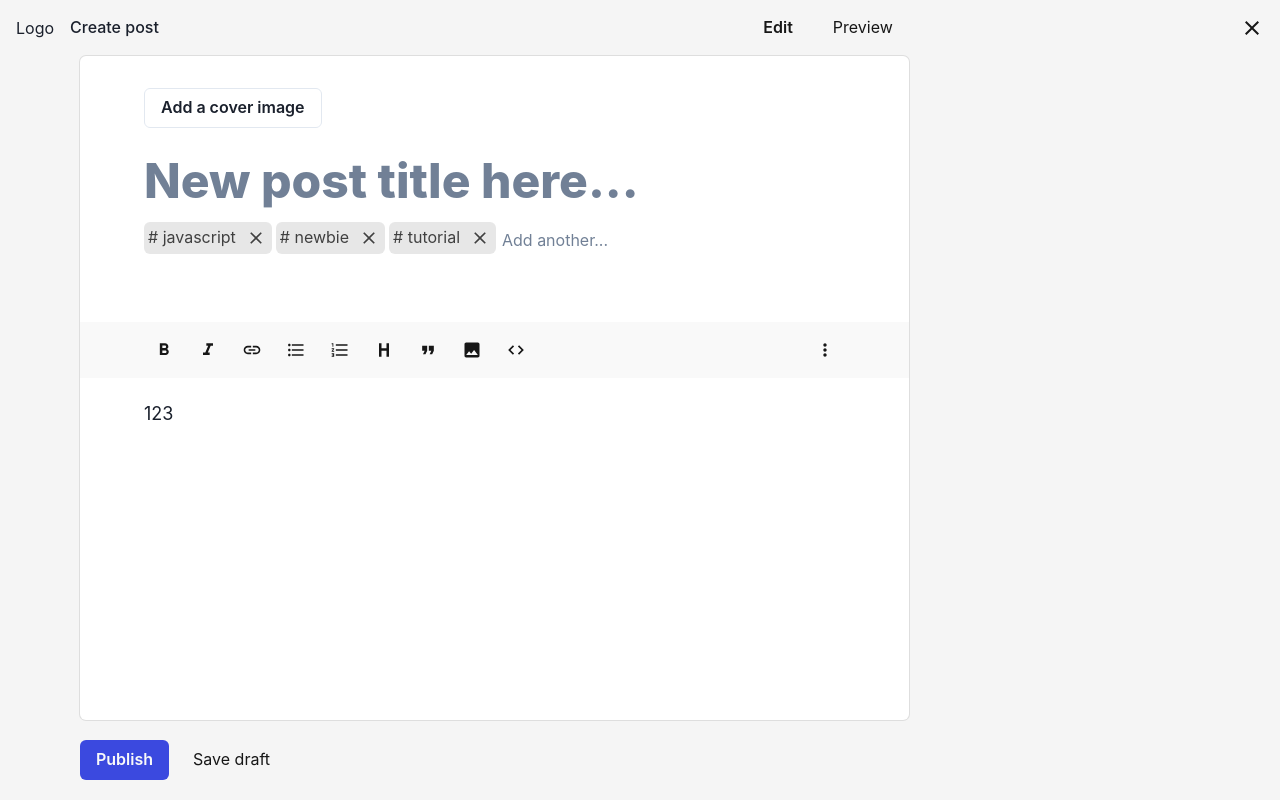
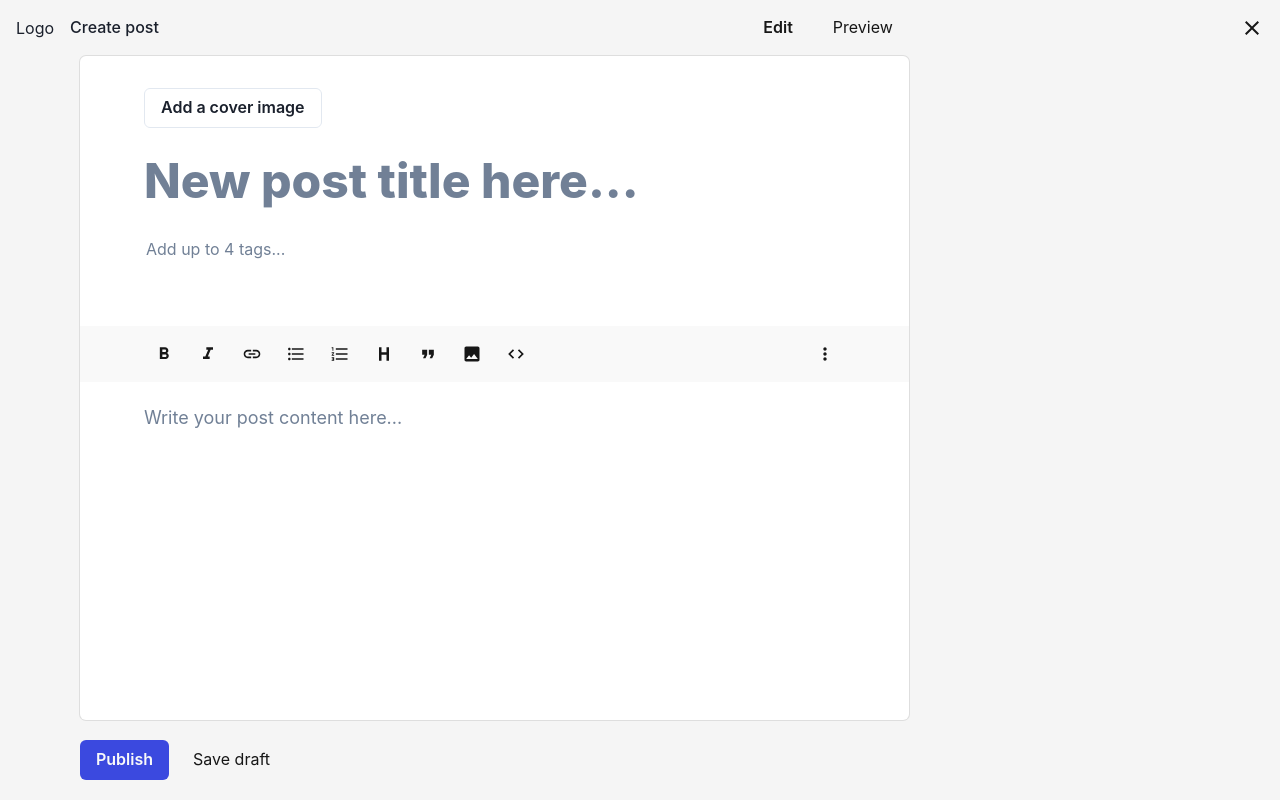
Before and after one commit to annguyen-it/tech-blog, a Next.js app: page /new in a window 1280 px wide. Built offline with nearby package versions, Linux system fonts and the light colour scheme.

Commit message:
fix: editor is hidden

```diff
--- a/components/elements/editor/editor.tsx
+++ b/components/elements/editor/editor.tsx
@@ -1,4 +1,3 @@
-import { TextareaProps } from "@chakra-ui/react";
 import {
   forwardRef,
   ReactElement,
@@ -15,14 +14,17 @@ import {
   useFormContext,
   useWatch,
 } from "react-hook-form";
-import { AutoResizeTextarea } from "../textarea/auto-resize-textarea";
+import {
+  AutoResizeTextarea,
+  AutoResizeTextareaProps,
+} from "../textarea/auto-resize-textarea";
 import { EditorTool } from "./editor-tools";
 
 export type EditorRef = HTMLTextAreaElement & {
   onClickTool: (tool: EditorTool) => void;
 };
 
-type EditorProps<T> = TextareaProps & {
+type EditorProps<T> = AutoResizeTextareaProps & {
   controlKey: keyof T;
 };
 
@@ -38,7 +40,7 @@ export const Editor = forwardRef(({ controlKey, ...props }, ref) => {
   const textareaRef = useRef<HTMLTextAreaElement | null>(null);
   const value = useWatch({ control })[controlKeyPath];
 
-  if (!value) {
+  if (value === undefined) {
     return <></>;
   }
 
@@ -210,7 +212,6 @@ export const Editor = forwardRef(({ controlKey, ...props }, ref) => {
     ref,
     () =>
       ({
-        ...textareaRef.current,
         onClickTool: (tool) => {
           if (!textareaRef.current) {
             return;
@@ -243,6 +244,8 @@ export const Editor = forwardRef(({ controlKey, ...props }, ref) => {
               break;
           }
         },
+        getBoundingClientRect: () =>
+          textareaRef.current?.getBoundingClientRect(),
       } as EditorRef)
   );
 
--- a/components/elements/textarea/auto-resize-textarea.tsx
+++ b/components/elements/textarea/auto-resize-textarea.tsx
@@ -1,10 +1,13 @@
 import { Textarea, TextareaProps } from "@chakra-ui/react";
 import { forwardRef } from "react";
-import ResizeTextarea from "react-textarea-autosize";
+import ResizeTextarea, { TextareaAutosizeProps } from "react-textarea-autosize";
+
+export type AutoResizeTextareaProps = TextareaProps &
+  Omit<TextareaAutosizeProps, "style">;
 
 export const AutoResizeTextarea = forwardRef<
   HTMLTextAreaElement,
-  TextareaProps
+  AutoResizeTextareaProps
 >((props, ref) => {
   return (
     <Textarea
@@ -12,12 +15,9 @@ export const AutoResizeTextarea = forwardRef<
       ref={ref}
       as={ResizeTextarea}
       variant="unstyled"
-      w="100%"
-      minH="unset"
       p="0"
       overflow="hidden"
       resize="none"
-      minRows={1}
     />
   );
 });
--- a/pages/new/index.tsx
+++ b/pages/new/index.tsx
@@ -12,8 +12,8 @@ const New: NextPage = () => {
   const [defaultValues, setDefaultValues] = useState<Post>({
     coverImage: null,
     title: "",
-    body: "123",
-    hashtags: ["javascript", "newbie", "tutorial"],
+    body: "",
+    hashtags: [],
   });
   const methods = useForm<Post>({
     defaultValues,
--- a/pages/new/new-bottom.tsx
+++ b/pages/new/new-bottom.tsx
@@ -1,5 +1,5 @@
 import { Button, ButtonGroup } from "@chakra-ui/react";
-import React from "react";
+import { memo } from "react";
 
 function NewBottom() {
   return (
@@ -12,4 +12,4 @@ function NewBottom() {
   );
 }
 
-export default React.memo(NewBottom);
+export default memo(NewBottom);
--- a/pages/new/new-main-edit.tsx
+++ b/pages/new/new-main-edit.tsx
@@ -360,6 +360,7 @@ function Body() {
       <Editor<Post>
         ref={editorRef}
         controlKey="body"
+        minRows={8}
         fontSize="lg"
         placeholder="Write your post content here..."
       ></Editor>
--- a/pages/new/new-top.tsx
+++ b/pages/new/new-top.tsx
@@ -14,7 +14,7 @@ import {
   ModalOverlay,
   useDisclosure,
 } from "@chakra-ui/react";
-import React from "react";
+import { memo } from "react";
 import { MdOutlineClose } from "react-icons/md";
 
 type NewTopProps = {
@@ -45,7 +45,7 @@ function NewTop({ edit, setEdit }: NewTopProps) {
         variant="flat"
         aria-label="Cancel"
         title="Close editor"
-        pos="absolute"
+        pos={{ lg: "absolute" }}
         top="2"
         right="2"
         fontSize="2xl"
@@ -81,6 +81,6 @@ function NewTop({ edit, setEdit }: NewTopProps) {
   );
 }
 
-export default React.memo(NewTop, (prev, next) => {
+export default memo(NewTop, (prev, next) => {
   return prev.edit === next.edit;
 });
--- a/styles/theme.ts
+++ b/styles/theme.ts
@@ -4,9 +4,11 @@ import { TextAreaStyles } from "./components/textarea.style";
 
 export const theme = extendTheme({
   colors: {
-    "primary": "rgb(59, 73, 223)",
+    primary: "rgb(59, 73, 223)",
     "primary-darker": "rgb(47, 58, 178)",
     "primary-rgba": "rgba(59, 73, 223, 0.1)",
+    "base-50": "#8a8a8a",
+    "base-70": "#575757",
     "grey-100": "rgb(245, 245, 245)",
     "grey-700": "rgb(64, 64, 64)",
     "grey-900": "rgb(23, 23, 23)",
```
Also changed, not shown: pages/new/new-main.tsx (+5 -4 lines).
